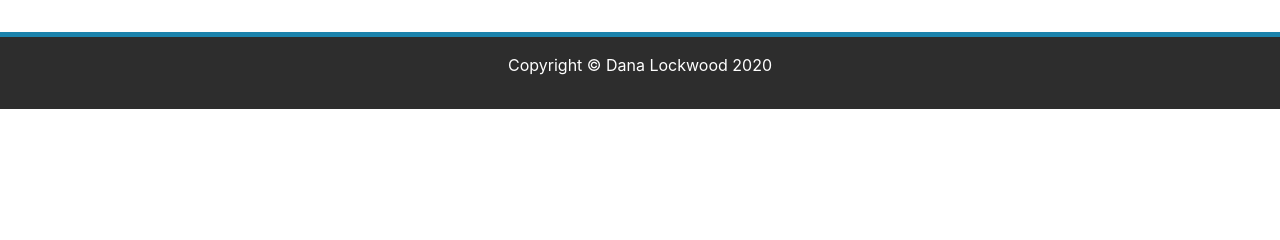
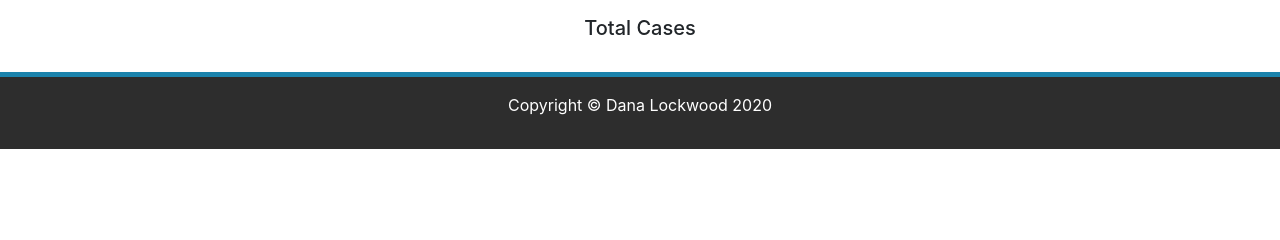
Before and after one commit to D-Bits/COVID-19-Reporting, a Django app: page /cases/ in a window 1280 px wide. Shown: the part 370-610 px from the top of the page. Run offline with Django 3.2, Linux system fonts and the light colour scheme; data that the repository does not hold is empty; some libraries are stand-ins or nearby versions.

Commit message:
Misc changes.

```diff
--- a/reporting/reports/templates/reports/cases.html
+++ b/reporting/reports/templates/reports/cases.html
@@ -26,4 +26,7 @@
         {% endfor %}
     </table>
 
+    <h5>Total Cases</h5>
+
+
 {% endblock %}
```
